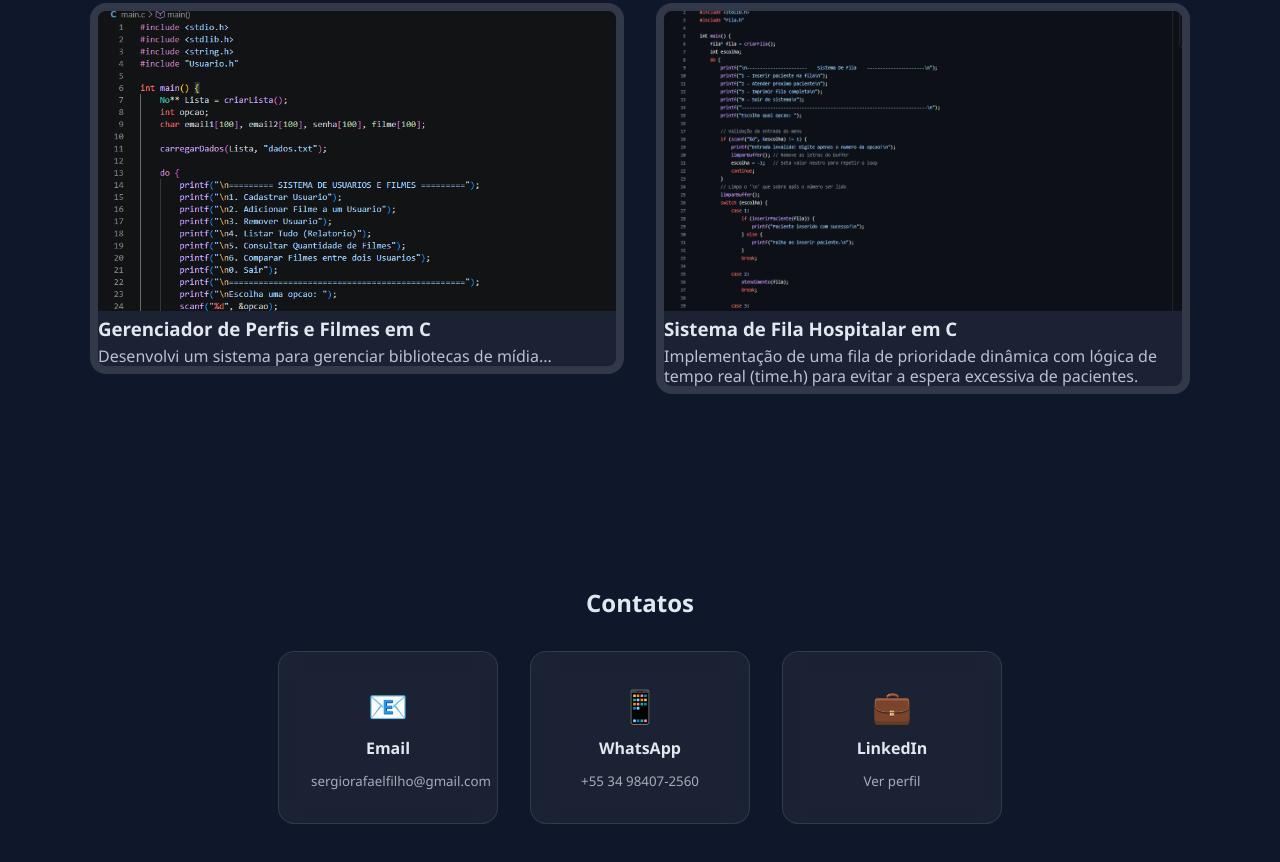
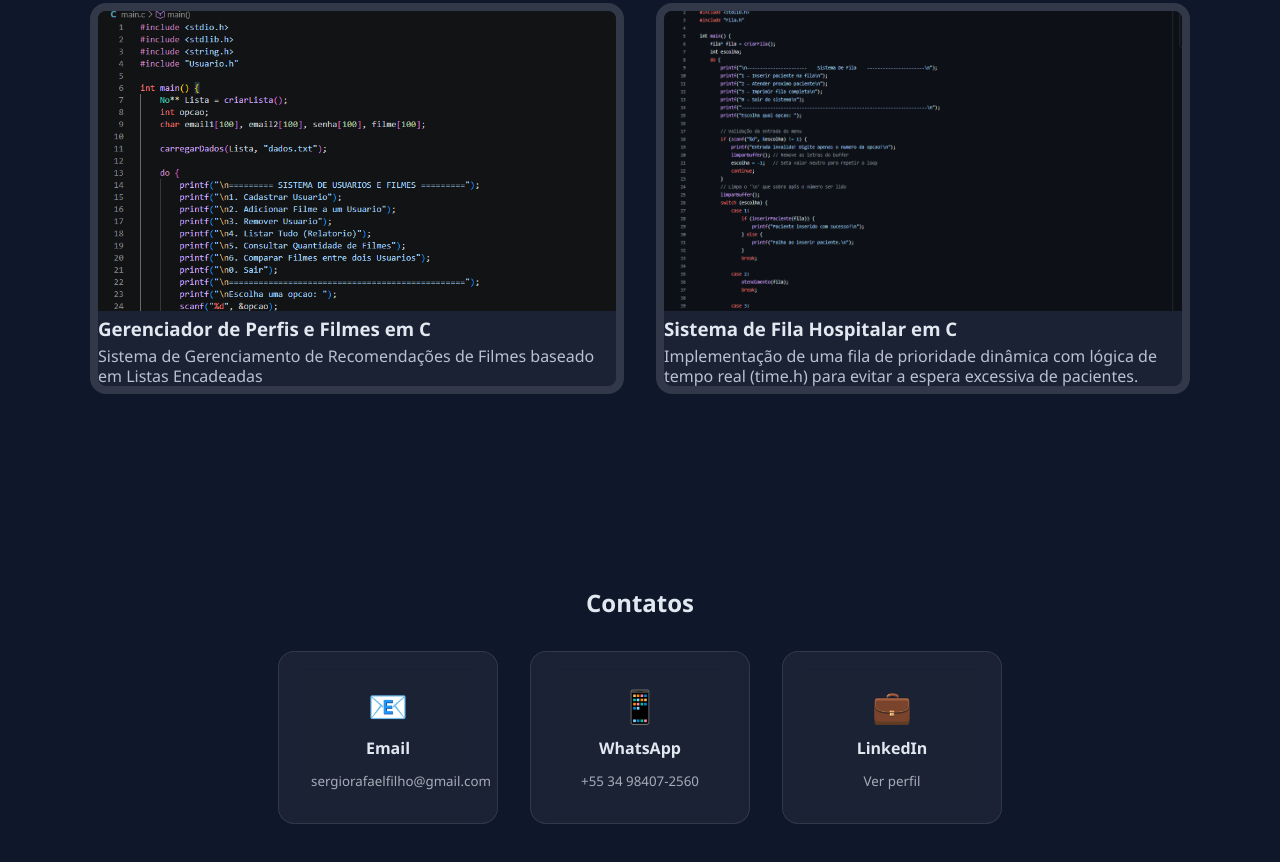
Before and after one commit to Serjas21/serjas21.github.io, a plain HTML site: page index.html in a window 1280 px wide. Shown: the part 1379-2241 px from the top of the page. Drawn offline with Linux system fonts and the light colour scheme.

Commit message:
Update index.html

```diff
--- a/index.html
+++ b/index.html
@@ -55,7 +55,7 @@
                 <img src="./img/Projeto.png" alt="Projeto 1" class="Projetos-imagem">
                 <h3 class="info-projetos">Gerenciador de Perfis e Filmes em C</h3>
                 <p class="paragrafo-projetos">
-                    Desenvolvi um sistema para gerenciar bibliotecas de mídia...
+                    Sistema de Gerenciamento de Recomendações de Filmes baseado em Listas Encadeadas
                 </p>
             </div>
         </a>
```
